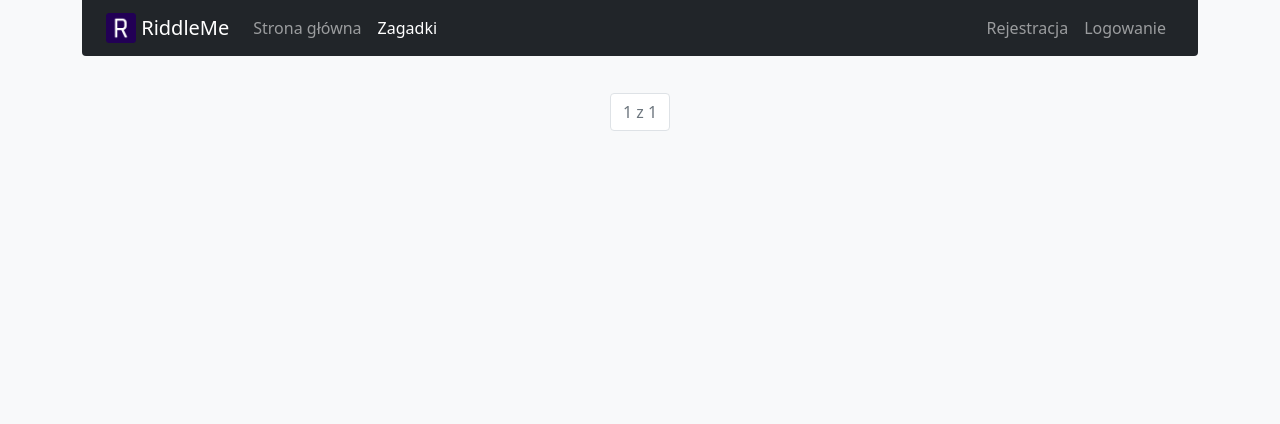
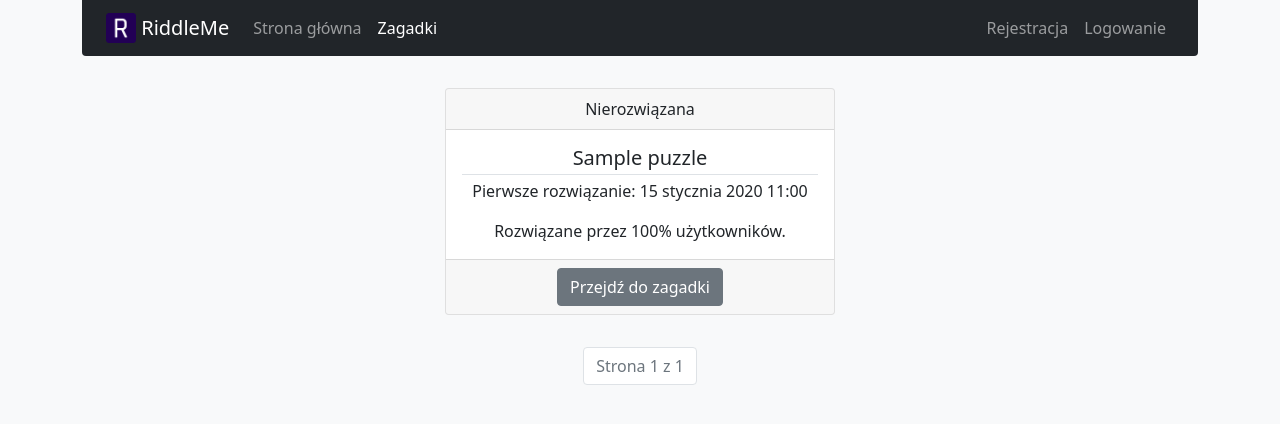
Before and after one commit to Ves5/RiddleMeDjango, a Django app: page /page/1/ in a window 1280 px wide. Shown: the top 424 px of the page. Run offline with Django 4.2, Linux system fonts and the light colour scheme; tables that the repository leaves empty hold one stand-in row (values such as "Sample post").

Commit message:
answer and stats handling

```diff
--- a/app/riddleme/models.py
+++ b/app/riddleme/models.py
@@ -1,10 +1,12 @@
 from datetime import datetime
+from django.utils import timezone
 from django.db import models
 from django.conf import settings
 from django.db.models import signals
 
 
-default_datetime = datetime(year=1970, month=1, day=1)
+default_datetime = timezone.make_aware(datetime(year=1970, month=1, day=1))
+
 
 # Create your models here.
 class Puzzle(models.Model):
--- a/app/riddleme/templates/riddleme/list_puzzle.html
+++ b/app/riddleme/templates/riddleme/list_puzzle.html
@@ -0,0 +1,17 @@
+<div class="card text-center m-3" style="max-width: 45%; min-width: 35%">
+    <div class="card-header {% if solved %} bg-success text-white {% endif %} ">
+        {% if solved %}
+        Rozwiązana
+        {% else %}
+        Nierozwiązana
+        {% endif %}
+    </div>
+    <div class="card-body">
+        <h5 class="card-title border-bottom pb-1 mb-1">{{ puzzle_title }}</h5>
+        <p class="card-text">Pierwsze rozwiązanie: {{ first_solve }}</p>
+        <p class="card-text">Rozwiązane przez {{ solve_ratio }} użytkowników.</p>
+    </div>
+    <div class="card-footer text-muted">
+        <a href="{% url 'puzzle' puzzle_id %}" class="btn btn-secondary">Przejdź do zagadki</a>
+    </div>
+</div>
--- a/app/riddleme/templates/riddleme/login.html
+++ b/app/riddleme/templates/riddleme/login.html
@@ -3,8 +3,8 @@
 {% block title %} Logowanie {% endblock %}
 {% block navbar %} {% with activeLogin="active" %} {{block.super}} {% endwith %} {% endblock %}
 {% block content %}
-<div class="container mt-5" style="width: 25em">
-    <form class="container p-3" style="width: 25em" action="{% url 'login' %}" method="post">
+<div class="container mt-5" style="max-width: 25em">
+    <form class="container p-3" style="max-width: 25em" action="{% url 'login' %}" method="post">
         {% csrf_token %}
         <div class="mb-3">
             <label for="username" class="form-label">Nazwa użytkownika</label>
--- a/app/riddleme/templates/riddleme/page.html
+++ b/app/riddleme/templates/riddleme/page.html
@@ -3,9 +3,11 @@
 {% block navbar %} {% with activePage="active" %} {{block.super}} {% endwith %} {% endblock %}
 {% block content %}
 
-{% for puzzle in page_obj%}
-    <pre> {{ puzzle.title }} </pre>
-{% endfor %}
+<div class="d-flex justify-content-center flex-wrap mt-3 mb-3">
+    {% for puzzle in page_obj%}
+        {% include 'riddleme/list_puzzle.html' with puzzle_id=puzzle.puzzle_id puzzle_title=puzzle.puzzle_title solved=puzzle.solved solve_ratio=puzzle.solve_ratio first_solve=puzzle.first_solve %}
+    {% endfor %}
+</div>
 
 <nav aria-label="Page navigation">
     <ul class="pagination justify-content-center">
@@ -16,7 +18,7 @@
                 </a>
             </li>
         {% endif%}
-        <li class="page-item"><a class="page-link text-muted" href="#">{{page_obj.number}} z {{page_obj.paginator.num_pages}}</a></li>
+        <li class="page-item"><a class="page-link text-muted" href="#">Strona {{page_obj.number}} z {{page_obj.paginator.num_pages}}</a></li>
         {% if page_obj.has_next %}
             <li class="page-item">
                 <a class="page-link" href="{% url 'page' page_obj.next_page_number %}" aria-label="Next">
--- a/app/riddleme/templates/riddleme/profile.html
+++ b/app/riddleme/templates/riddleme/profile.html
@@ -3,7 +3,7 @@
 {% block title %} Profil użytkownika {% endblock %}
 {% block navbar %} {% with activeProfile="active" %} {{block.super}} {% endwith %} {% endblock %}
 {% block content %}
-<div class="card text-center mt-4 mx-auto" style="width: 40rem">
+<div class="card text-center mt-4 mx-auto" style="max-width: 40rem">
     <div class="card-header">
         Dane użytkownika
     </div>
@@ -26,9 +26,11 @@
        <h5 class="card-title border-bottom pb-1 mb-1"> Rozwiązane zagadki </h5>
     </div>
 </div>
+<div class="d-flex justify-content-center flex-wrap">
 {% for puzzle in puzzle_list %}
     {% include 'riddleme/profile_puzzle.html' with puzzle_title=puzzle.puzzle_title puzzle_id=puzzle.puzzle_id date=puzzle.date %}
 {% empty %}
-<p class="text-center text-muted mt-2"> Spróbuj rozwiązać jakąś zagadkę, żeby się tu pojawiła! </p>
+    <p class="text-center text-muted mt-2"> Spróbuj rozwiązać jakąś zagadkę, żeby się tu pojawiła! </p>
 {% endfor %}
+</div>
 {% endblock %}
--- a/app/riddleme/templates/riddleme/profile_puzzle.html
+++ b/app/riddleme/templates/riddleme/profile_puzzle.html
@@ -1,4 +1,4 @@
-<div class="card text-white border-success mb-3" style="max-width: 30rem;">
+<div class="card border-success m-3" style="max-width: 30rem; min-width: 30%">
     <div class="card-header"><h5 class="card-title">{{ puzzle_title }}</h5></div>
     <div class="card-body">
       <p class="card-text">Data rozwiązania: {{ date }}</p>
--- a/app/riddleme/templates/riddleme/register.html
+++ b/app/riddleme/templates/riddleme/register.html
@@ -4,8 +4,8 @@
 {% block navbar %} {% with activeRegister="active" %} {{block.super}} {% endwith %} {% endblock %}
 
 {% block content %}
-<div class="container mt-5" style="width: 25em">
-    <form class="container p-3" style="width: 25em" action="{% url 'register' %}" method="post">
+<div class="container mt-5" style="max-width: 25em">
+    <form class="container p-3" style="max-width: 25em" action="{% url 'register' %}" method="post">
         {% csrf_token %}
         <div class="mb-3">
             <label for="{{ form.username.id_for_label }}" class="form-label">Nazwa użytkownika</label>
--- a/app/riddleme/views.py
+++ b/app/riddleme/views.py
@@ -1,11 +1,10 @@
-from datetime import datetime
-from statistics import correlation
 from django.shortcuts import redirect, render
-from django.http import HttpResponse
 from django.contrib import messages
 from .models import Submitted, Puzzle, PuzzleStatistics, default_datetime
 from django.contrib.auth.models import User
 from django.core.paginator import Paginator
+from django.utils.timezone import localtime
+from django.utils import timezone
 
 # Create your views here.
 def index(request):
@@ -27,7 +26,7 @@ def page(request, page_num):
             "puzzle_title": puzzle.title,
             "solved": solved,
             "solve_ratio": str(round((stats.solved_count/float(user_count)) * 100)) + "%",
-            "first_solve": stats.first_solve if stats.first_solve != default_datetime else 'Jeszcze nie rozwiązane'
+            "first_solve": stats.first_solve if stats.first_solve != default_datetime else 'jeszcze nie rozwiązana!'
         }
         puzzle_list.append(puzzle_entry)
 
@@ -40,7 +39,58 @@ def page(request, page_num):
     return render(request, 'riddleme/page.html', context)
 
 def puzzle(request, puzzle_id):
-    return HttpResponse(f"You're accessing puzzle {puzzle_id}")
+    puzzle = Puzzle.objects.get(pk=puzzle_id)
+    solved = False
+
+    if request.method == "POST":
+        answer = request.POST['answer']
+        answer = str.strip(answer)
+
+        if puzzle.answer == answer:
+            solved = True
+
+        date = localtime(timezone.now())
+
+        Submitted.objects.create(
+            uid=request.user,
+            pid=puzzle,
+            submitted=answer,
+            date=date,
+            correct=solved
+        )
+
+        if solved:
+            messages.success(request, "Brawo, udało ci się rozwiązać zagadkę!")
+            stat = PuzzleStatistics.objects.get(pid=puzzle)
+            stat.first_solve = date
+            stat.solved_count = stat.solved_count + 1
+            stat.save()
+        else:
+            messages.warning(request, f"\"{answer}\" nie było poprawną odpowiedzią.")
+        return redirect('puzzle', puzzle.id)
+
+    subs = []
+    if request.user.is_authenticated:
+        submissions = Submitted.objects.filter(pid=puzzle, uid=request.user).order_by("-date")[:10]
+
+        for sub in submissions:
+            subs.append({
+                "answer": sub.submitted,
+                "date": sub.date,
+                "correct": sub.correct
+            })
+            if sub.correct:
+                solved = True
+
+
+    context = {
+        "puzzle_id": puzzle.id,
+        "puzzle_title": puzzle.title,
+        "puzzle_content": puzzle.content,
+        "submissions": subs,
+        "solved": solved
+        }
+    return render(request, 'riddleme/puzzle.html', context)
 
 def user_profile(request):
     if request.user.is_authenticated:
@@ -51,7 +101,7 @@ def user_profile(request):
         solved_count = Submitted.objects.filter(uid=user.id, correct=True) \
                                 .order_by('pid').values('pid').distinct().count()
 
-        puzzle_list = Submitted.objects.filter(uid=user.id, correct=True).order_by('date').select_related('pid')
+        puzzle_list = Submitted.objects.filter(uid=user.id, correct=True).order_by('-date').select_related('pid')
         plist = [{
             "puzzle_title":entry.pid.title,
             "puzzle_id": entry.pid.id,
```
Also changed, not shown: app/riddleme/templates/riddleme/puzzle.html (+36 -0 lines).
